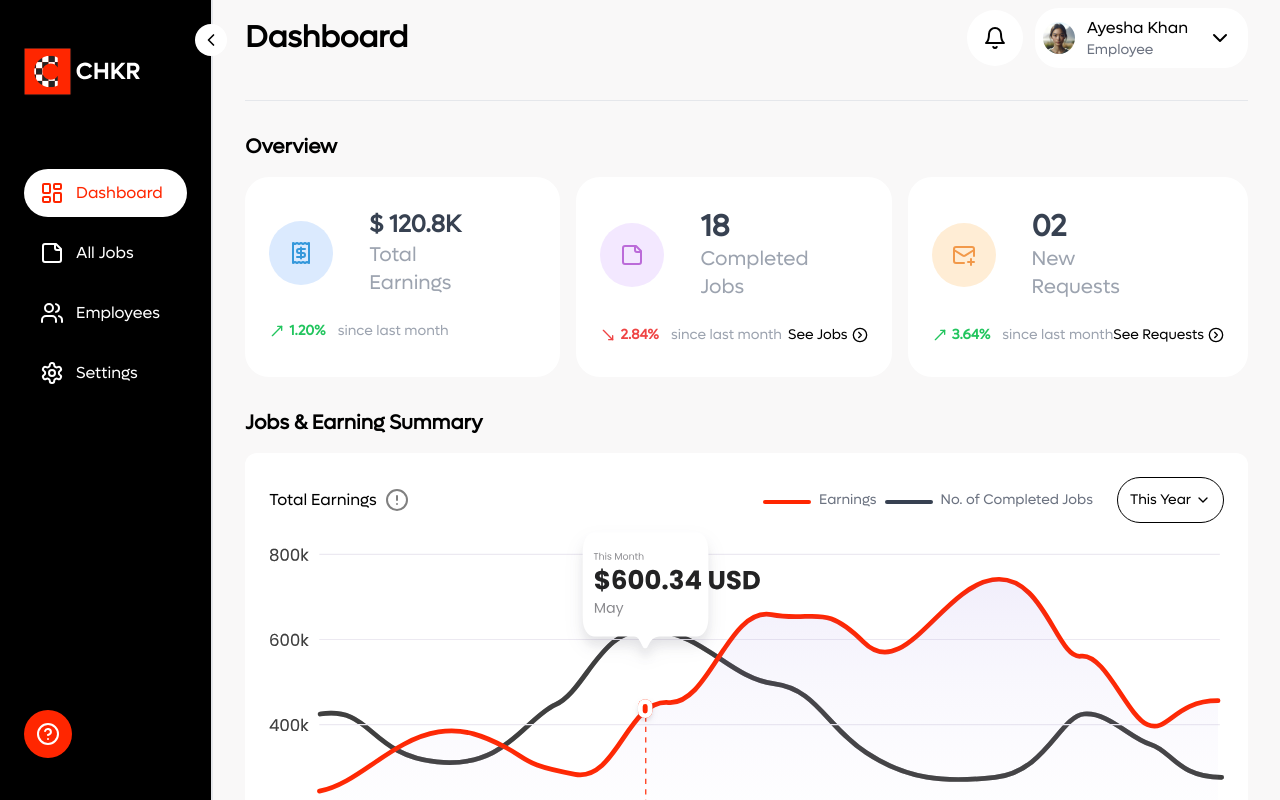
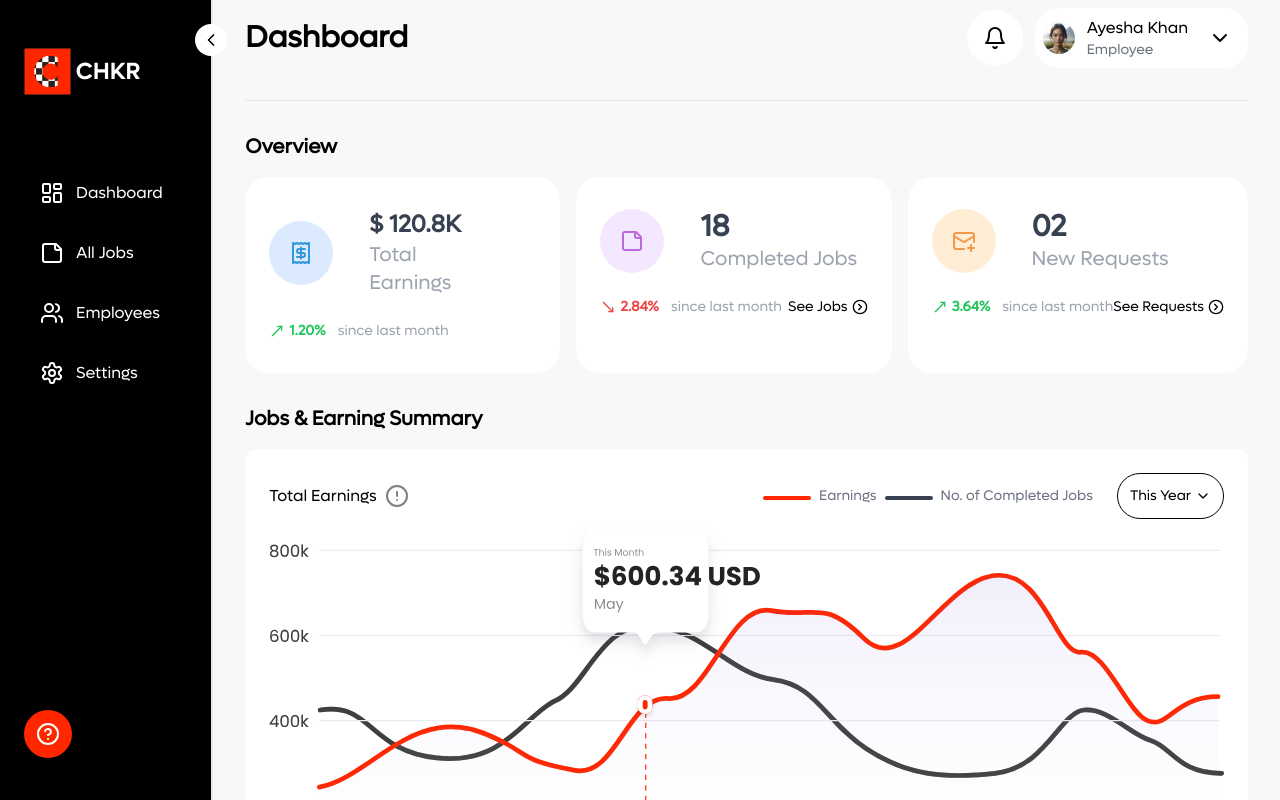
Before and after one commit to abrauf18/chkr, a Next.js app: page /company-employee/dashboard in a window 1280 px wide. Built offline with nearby package versions, Linux system fonts and the light colour scheme.

Commit message:
feat: add links according to active tab to sidebar using pathname

```diff
--- a/components/modules/company-employee/dashboard/dashboard.tsx
+++ b/components/modules/company-employee/dashboard/dashboard.tsx
@@ -116,7 +116,7 @@ export default function Dashboard() {
             </div>
             <div className='flex flex-col w-[40%]'>
               <h1 className='font-bold text-2xl xl:text-3xl text-gray-700'>18</h1>
-              <p className='text-gray-400 text-xl'>Completed Jobs</p>
+              <p className='text-gray-400 text-xl xl:whitespace-nowrap'>Completed Jobs</p>
             </div>
           </div>
           <div className='flex justify-between'>
@@ -139,7 +139,7 @@ export default function Dashboard() {
             </div>
             <div className='flex flex-col w-[40%]'>
               <h1 className='font-bold text-3xl text-gray-700'>02</h1>
-              <p className='text-gray-400 text-xl'>New Requests</p>
+              <p className='text-gray-400 text-xl xl:whitespace-nowrap'>New Requests</p>
             </div>
           </div>
           <div className='flex justify-between'>
--- a/components/shared/sidebar.tsx
+++ b/components/shared/sidebar.tsx
@@ -1,5 +1,5 @@
 "use client";
-import React, { useState } from "react";
+import React, { useEffect, useState } from "react";
 import {
   Users,
   StickyNote,
@@ -11,8 +11,16 @@ import SidebarLogo from "@/assets/icons/sidebar-logo";
 import LogoFooter from "@/assets/icons/footer-logo";
 import Link from "next/link";
 import clsx from "clsx";
+import { usePathname } from 'next/navigation'
+
 
 const SideBar = ({ open }: { open: boolean }) => {
+  const [activePath, setActivePath] = useState<string>("");
+
+  const pathname = usePathname()
+  useEffect(() => {
+    setActivePath(pathname);
+  }, [pathname]);
 
   const list = [
     {
@@ -37,7 +45,6 @@ const SideBar = ({ open }: { open: boolean }) => {
     },
   ];
 
-  const [activePath, setActivePath] = useState("/company-admin/dashboard");
 
   const handleClick = (path: string) => {
     setActivePath(path);
```
